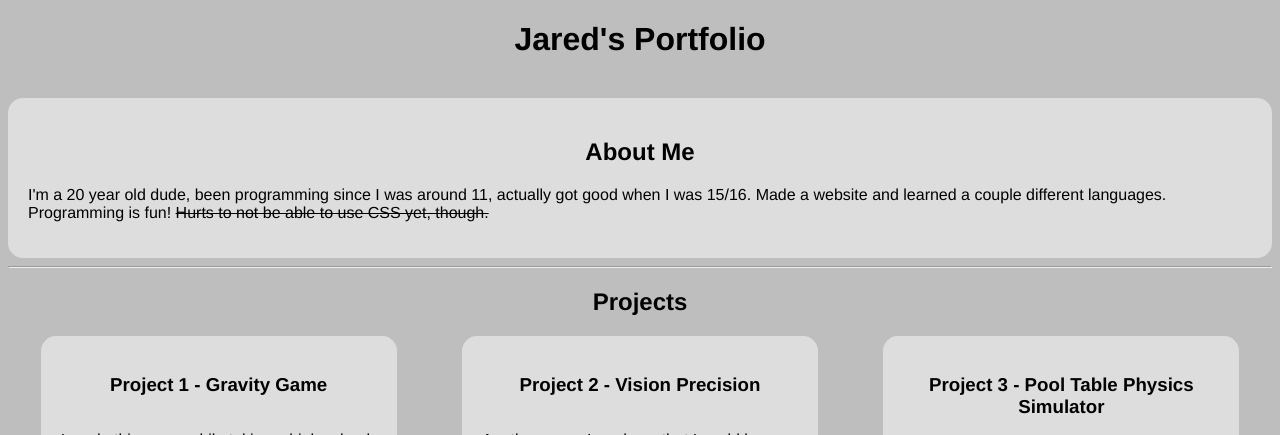
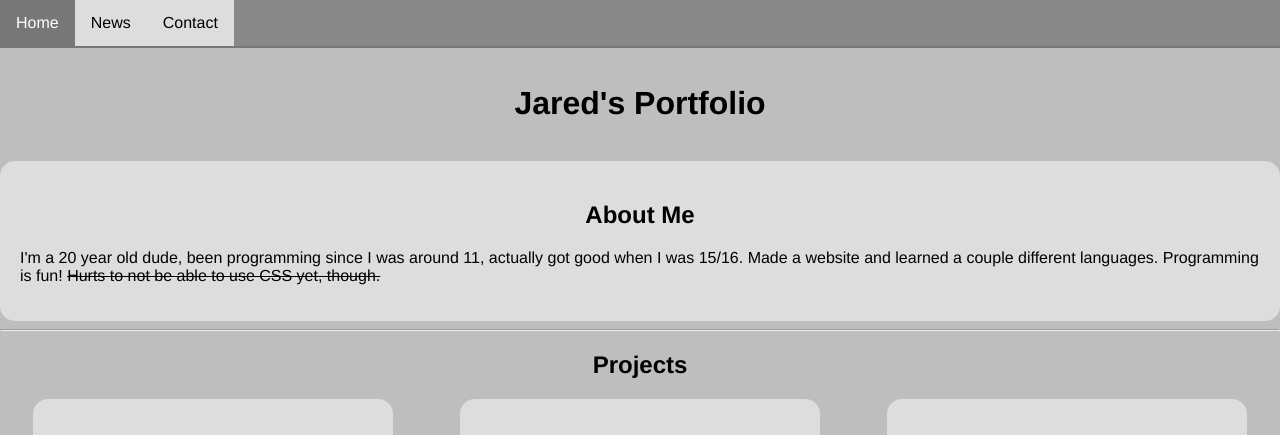
Before and after one commit to Howzieky/portfolio, a plain HTML site: page index.html in a window 1280 px wide. Shown: the top 435 px of the page. Drawn offline with Linux system fonts and the light colour scheme.

Commit message:
Updated CSS and HTML, added horizontal nav bar

```diff
--- a/index.html
+++ b/index.html
@@ -5,6 +5,11 @@
 		<link rel="stylesheet" type="text/css" href="style.css">
 	</head>
 	<body>
+		<ul id="navbar">
+		  <li><a href="/">Home</a></li>
+		  <li><a href="two">News</a></li>
+		  <li><a href="three">Contact</a></li>
+		</ul>
 		<h1>Jared's Portfolio</h1>
 		<br>
 		<div class="textContainer">
@@ -45,6 +50,5 @@
 		</div>
 
 		<hr>
-
 	</body>
 </html>
--- a/style.css
+++ b/style.css
@@ -1,6 +1,34 @@
 body {
+	margin: 0px;
 	background-color: #bebebe;
 	font-family: 'Proxima Nova Soft', 'Helvetica Neue', sans-serif;
+	margin-top: 85px;
+}
+#navbar {
+	list-style-type: none;
+	margin: 0;
+	padding: 0;
+	overflow: hidden;
+	background-color: #888;
+	top: 0px;
+	width: 100%;
+	position: fixed;
+	border-bottom: 2px solid #777;
+}
+#navbar * {
+	background-color: #dddddd;
+	overflow: hidden;
+	float: left;
+}
+#navbar li a {
+	display: block;
+    color: #000;
+    padding: 14px 16px;
+    text-decoration: none;
+}
+#navbar li a:hover {
+  background-color: #777;
+  color: white;
 }
 
 .textContainer, .project {
```
